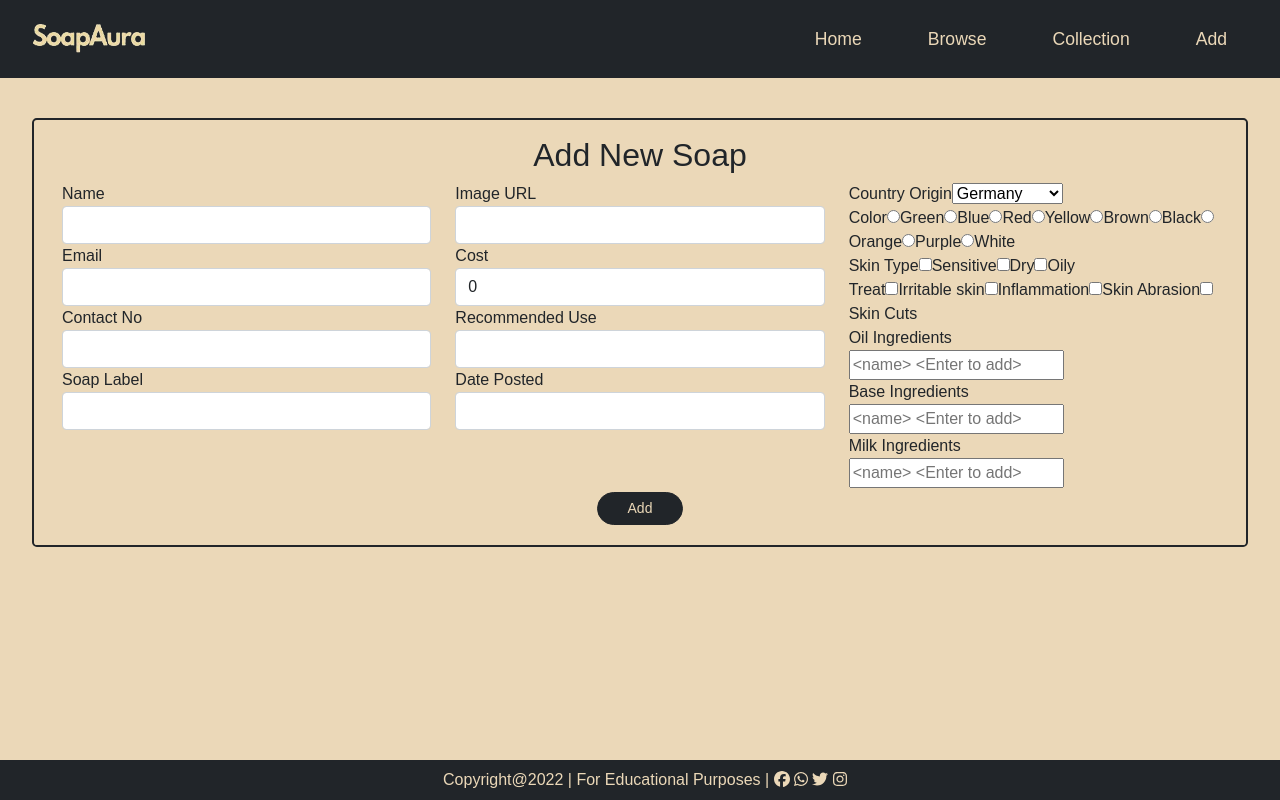
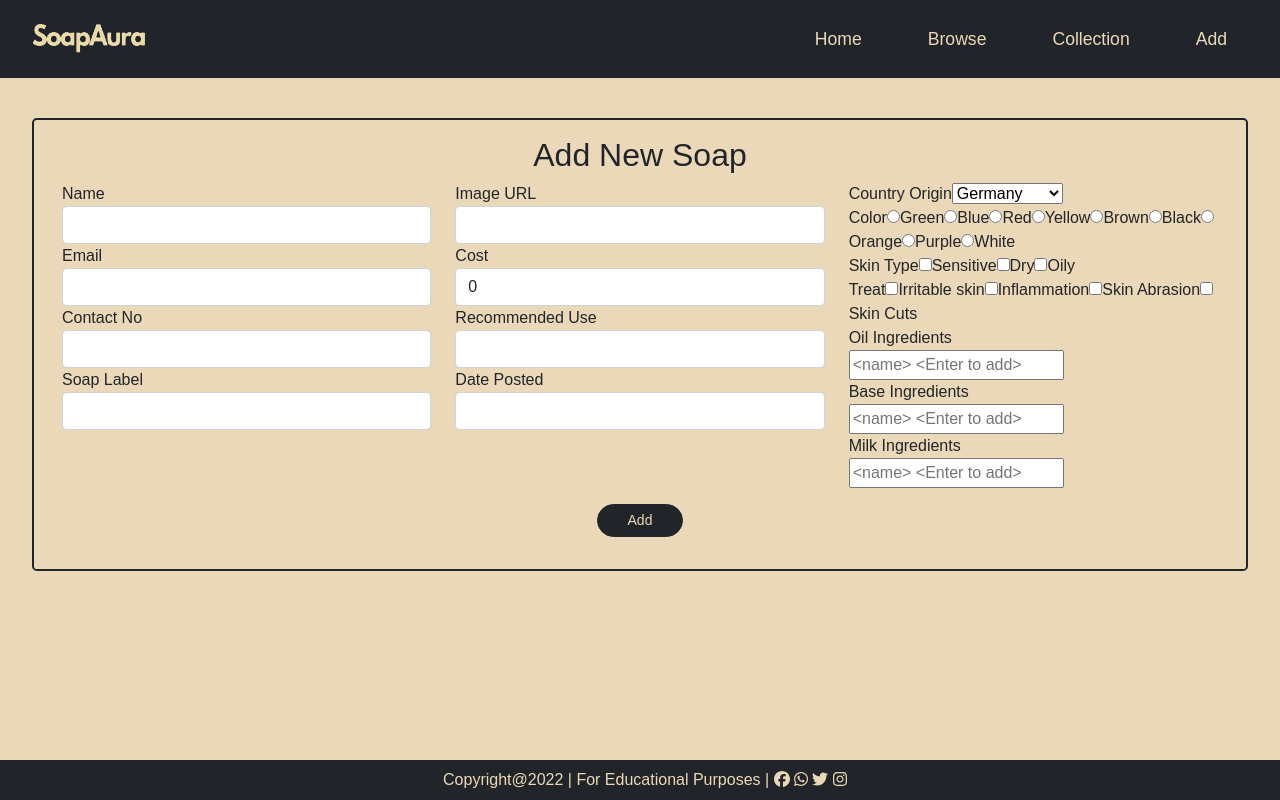
Before and after one commit to xunne899/tgc-18-project-2-react, a React (Create React App) app: page / in a window 1280 px wide. Both pictures are taken after a click on the button "Add". Built offline with nearby package versions, Linux system fonts and the light colour scheme.

Commit message:
add new content for validation

```diff
--- a/src/pages/AddNew.js
+++ b/src/pages/AddNew.js
@@ -543,9 +543,10 @@ export default class AddNew extends React.Component {
                         </div>
                     </div>
 
-                    <br />
-                    <div className=" text-center ms-auto">
-                        <a className="AddBtn btn btn-dark my-1" style={{ color: "#ebd8b8" }} onClick={this.addNew}>Add</a>
+                    <br/>
+                    <br/>
+                    <div className="text-center ms-auto">
+                        <a className="AddBtn btn btn-dark m-3" style={{ color: "#ebd8b8" }} onClick={this.addNew}>Add</a>
                     </div>
                 </div>
             </div>
```
